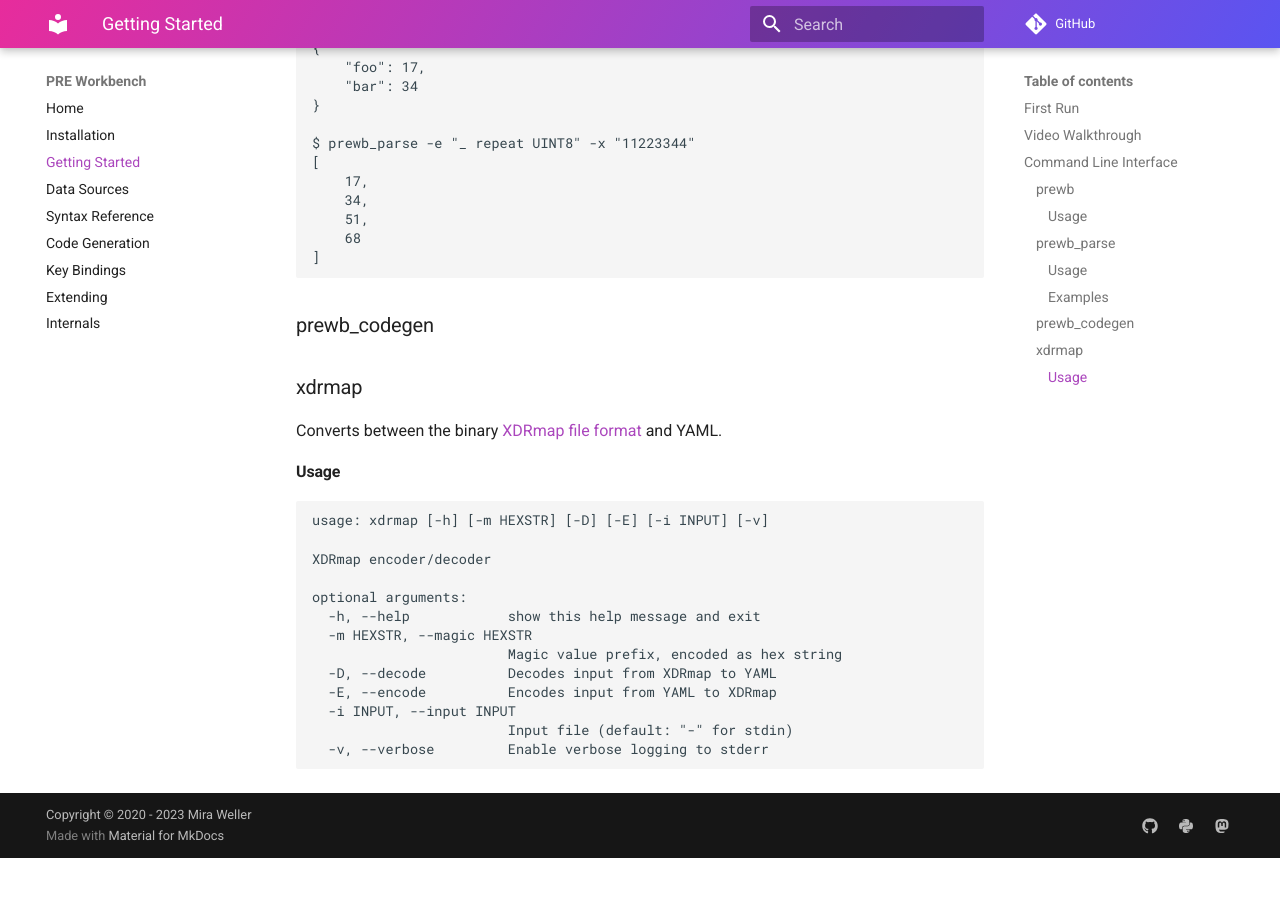
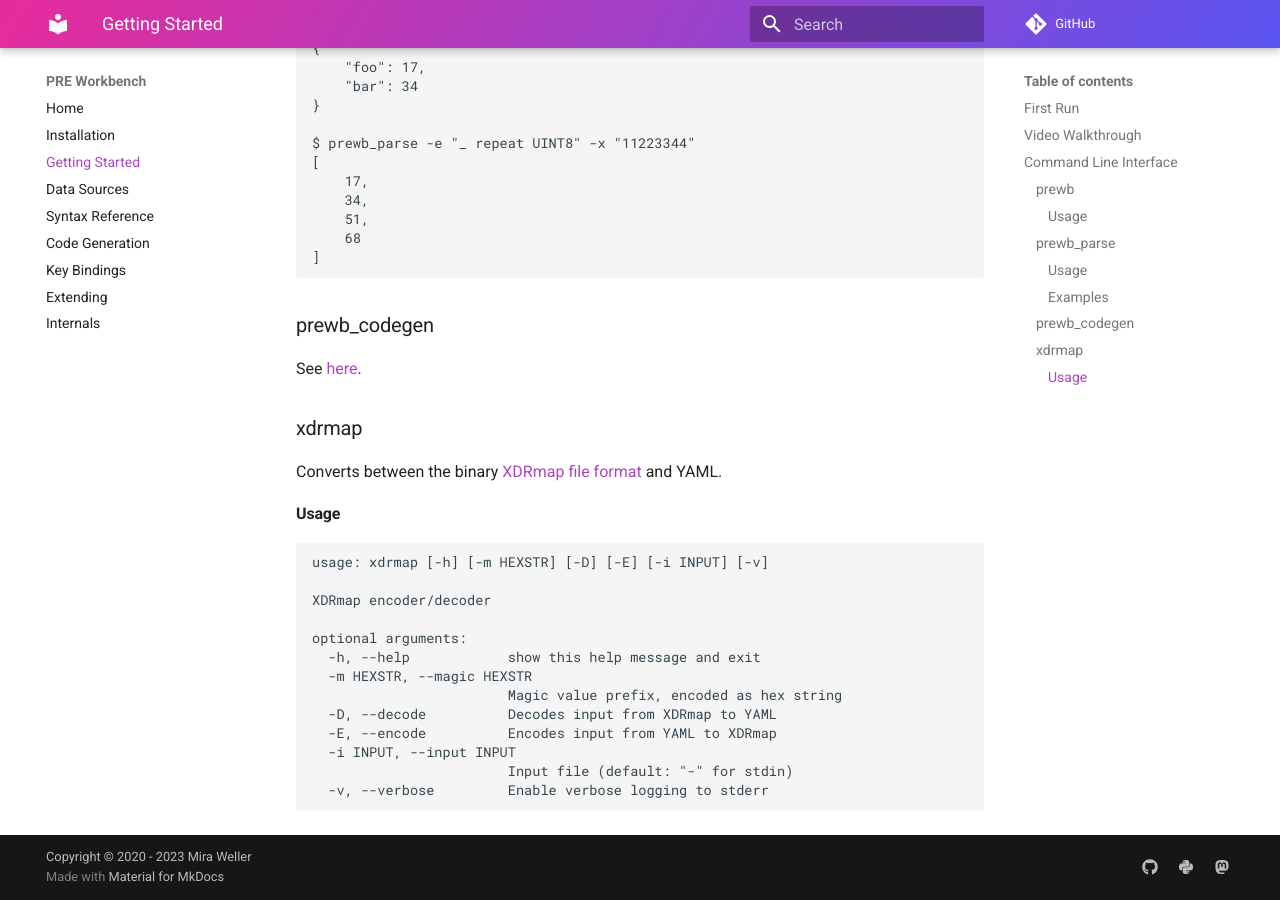
Before and after one commit to luelista/pre_workbench, an MkDocs documentation site: the page built from docs/getting-started.md, in a window 1280 px wide and 900 px high, scrolled down 2538 px. Built offline with MkDocs 1.6.1 and Material for MkDocs 9.7.7, drawn with Linux system fonts in a browser that asks for light colours; comment, search, counter and statistics services are not loaded; before the commit the page ends 3396 px from its top, so only the background shows below that.

Commit message:
docs: add link

```diff
--- a/docs/getting-started.md
+++ b/docs/getting-started.md
@@ -101,6 +101,8 @@
 
 ### prewb_codegen
 
+See [here](code-generation.md#usage).
+
 ### xdrmap
 
 Converts between the binary [XDRmap file format](internals.md#xdrmap) and YAML.
```
